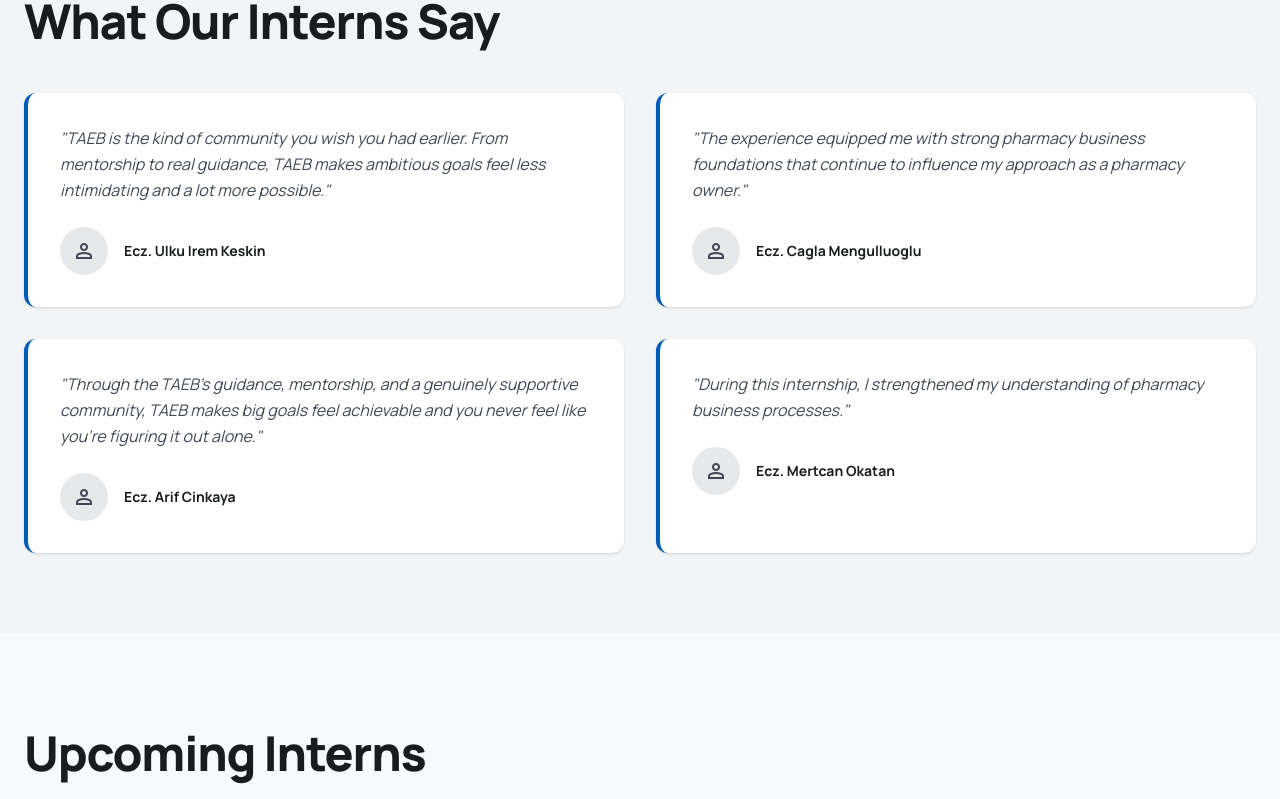
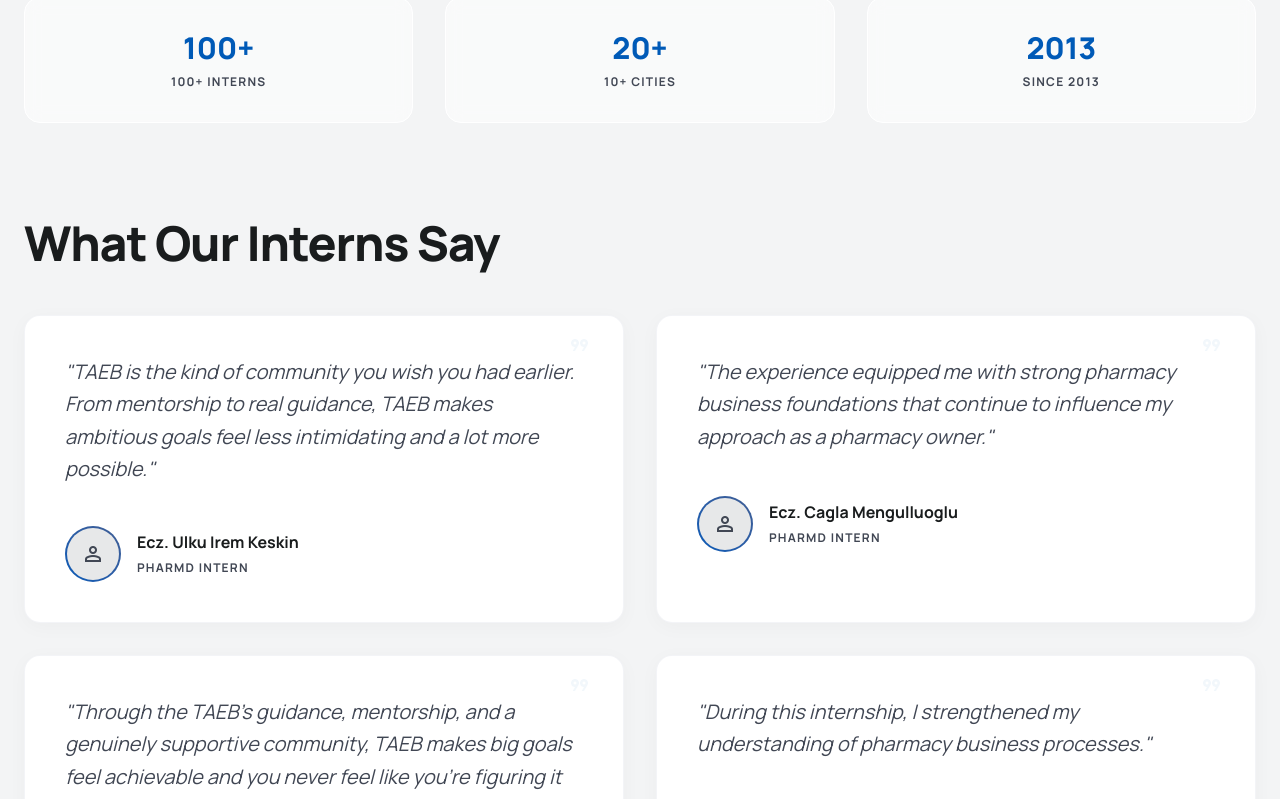
Before and after one commit to bulutmuf/taeb, a React (Vite) app: page /internship in a window 1280 px wide. Shown: the part 460-1259 px from the top of the page. Built offline with nearby package versions, Linux system fonts and the light colour scheme.

Commit message:
feat: redesign testimonials with translation toggle, social proof, and content protection

```diff
--- a/src/components/Layout.tsx
+++ b/src/components/Layout.tsx
@@ -25,12 +25,16 @@
   }, [pathname, t]);
 
   return (
-    <div className="min-h-screen flex flex-col font-sans bg-surface text-on-surface">
-      <Navbar />
+    <div className="min-h-screen flex flex-col font-sans bg-surface text-on-surface select-none">
+      <div className="select-text">
+        <Navbar />
+      </div>
       <main className="flex-grow pt-0 animate-fade-in-up" key={pathname}>
         <Outlet />
       </main>
-      <Footer />
+      <div className="select-text">
+        <Footer />
+      </div>
     </div>
   );
 }
--- a/src/components/TestimonialCard.tsx
+++ b/src/components/TestimonialCard.tsx
@@ -1,22 +1,56 @@
+import { useState } from "react";
+import { useTranslation } from "react-i18next";
+
 interface TestimonialCardProps {
-  quote: string;
+  quoteKey: string;
   name: string;
   image?: string;
 }
 
-export default function TestimonialCard({ quote, name, image }: TestimonialCardProps) {
+export default function TestimonialCard({ quoteKey, name, image }: TestimonialCardProps) {
+  const { t, i18n } = useTranslation();
+  const [showTurkish, setShowTurkish] = useState(false);
+
+  const isTurkishSite = i18n.language === 'tr';
+
   return (
-    <div className="bg-surface-container-lowest p-8 rounded-xl shadow-sm border-l-4 border-primary hover:shadow-md transition-shadow">
-      <p className="text-on-surface-variant leading-relaxed italic mb-6">"{quote}"</p>
-      <div className="flex items-center gap-4">
-        <div className="w-12 h-12 rounded-full bg-surface-container-high flex items-center justify-center overflow-hidden">
-          {image ? (
-            <img src={image} alt={name} className="w-full h-full object-cover" />
-          ) : (
-            <span className="material-symbols-outlined text-on-surface-variant">person</span>
+    <div className="relative group bg-white p-10 rounded-2xl shadow-[0_4px_20px_rgba(0,0,0,0.03)] border border-outline-variant/20 hover:shadow-[0_8px_30px_rgba(0,0,0,0.06)] transition-all duration-500 overflow-hidden select-text">
+      {/* Decorative Quote Icon */}
+      <div className="absolute top-4 right-8 text-primary/5 select-none pointer-events-none">
+        <span className="material-symbols-outlined text-8xl font-black">format_quote</span>
+      </div>
+
+      <div className="relative z-10">
+        <p className="text-on-surface-variant font-editorial text-xl italic leading-relaxed mb-10 min-h-[100px]">
+          "{showTurkish ? t(quoteKey, { lng: 'tr' }) : t(quoteKey, { lng: 'en' })}"
+        </p>
+
+        <div className="flex items-center justify-between mt-auto">
+          <div className="flex items-center gap-4">
+            <div className="w-14 h-14 rounded-full p-0.5 bg-gradient-to-tr from-primary to-secondary transition-transform group-hover:scale-105 duration-500">
+              <div className="w-full h-full rounded-full bg-surface-container-high flex items-center justify-center overflow-hidden">
+                {image ? (
+                  <img src={image} alt={name} className="w-full h-full object-cover" />
+                ) : (
+                  <span className="material-symbols-outlined text-on-surface-variant text-xl">person</span>
+                )}
+              </div>
+            </div>
+            <div>
+              <span className="block font-bold text-on-surface text-base">{name}</span>
+              <span className="text-xs text-on-surface-variant uppercase tracking-widest font-bold">PharmD Intern</span>
+            </div>
+          </div>
+
+          {isTurkishSite && (
+            <button
+              onClick={() => setShowTurkish(!showTurkish)}
+              className="px-4 py-2 rounded-full text-[10px] font-black tracking-widest uppercase transition-all duration-300 border border-primary/20 hover:bg-primary hover:text-white select-none active:scale-95"
+            >
+              {showTurkish ? "Read Original" : "Türkçe Oku"}
+            </button>
           )}
         </div>
-        <span className="font-bold text-on-surface text-sm">{name}</span>
       </div>
     </div>
   );
--- a/src/locales/en.json
+++ b/src/locales/en.json
@@ -127,7 +127,29 @@
     "description": "TAEB provides fully funded internship opportunities in the United States for pharmacy students from Turkey.",
     "upcomingInterns": "Upcoming Interns",
     "pastInterns": "Our Interns",
-    "testimonials": "What Our Interns Say"
+    "testimonials": "What Our Interns Say",
+    "testimonial_1": {
+      "quote": "TAEB is the kind of community you wish you had earlier. From mentorship to real guidance, TAEB makes ambitious goals feel less intimidating and a lot more possible.",
+      "name": "Ecz. Ulku Irem Keskin"
+    },
+    "testimonial_2": {
+      "quote": "The experience equipped me with strong pharmacy business foundations that continue to influence my approach as a pharmacy owner.",
+      "name": "Ecz. Cagla Mengulluoglu"
+    },
+    "testimonial_3": {
+      "quote": "Through the TAEB's guidance, mentorship, and a genuinely supportive community, TAEB makes big goals feel achievable and you never feel like you're figuring it out alone.",
+      "name": "Ecz. Arif Cinkaya"
+    },
+    "testimonial_4": {
+      "quote": "During this internship, I strengthened my understanding of pharmacy business processes.",
+      "name": "Ecz. Mertcan Okatan"
+    },
+    "stats": {
+      "title": "Impact in Numbers",
+      "interns": "100+ Interns",
+      "countries": "10+ Cities",
+      "founded": "Since 2013"
+    }
   },
   "members": {
     "headline": "Our Team",
--- a/src/locales/tr.json
+++ b/src/locales/tr.json
@@ -127,7 +127,29 @@
     "description": "TAEB, Türkiye'den eczacılık öğrencilerine Amerika Birleşik Devletleri'nde tam burslu staj imkanı sunmaktadır.",
     "upcomingInterns": "Yaklaşan Stajyerler",
     "pastInterns": "Stajyerlerimiz",
-    "testimonials": "Stajyerlerimiz Ne Diyor?"
+    "testimonials": "Stajyerlerimiz Ne Diyor?",
+    "testimonial_1": {
+      "quote": "TAEB, keşke daha önce tanışsaydım dediğiniz türden bir topluluk. Mentörlükten gerçek rehberliğe kadar TAEB, iddialı hedeflerin daha az korkutucu ve çok daha mümkün hissettirmesini sağlıyor.",
+      "name": "Ecz. Ülkü İrem Keskin"
+    },
+    "testimonial_2": {
+      "quote": "Bu deneyim beni, bir eczane sahibi olarak yaklaşımımı etkilemeye devam eden güçlü eczacılık işletmeciliği temelleriyle donattı.",
+      "name": "Ecz. Çağla Mengüllüoğlu"
+    },
+    "testimonial_3": {
+      "quote": "TAEB'in rehberliği, mentörlüğü ve içtenlikle destekleyici topluluğu sayesinde, TAEB büyük hedeflerin ulaşılabilir hissettirmesini sağlıyor ve asla tek başınıza çabalıyormuşsunuz gibi hissetmiyorsunuz.",
+      "name": "Ecz. Arif Çinkaya"
+    },
+    "testimonial_4": {
+      "quote": "Bu staj süresince eczacılık işletme süreçlerine dair anlayışımı güçlendirdim.",
+      "name": "Ecz. Mertcan Okatan"
+    },
+    "stats": {
+      "title": "Rakamlarla Etkimiz",
+      "interns": "100+ Stajyer",
+      "countries": "10+ Şehir",
+      "founded": "2013'ten Beri"
+    }
   },
   "members": {
     "headline": "Ekibimiz",
--- a/src/pages/Internship.tsx
+++ b/src/pages/Internship.tsx
@@ -22,11 +22,27 @@
 
       <section className="py-20 bg-surface-container-low">
         <div className="max-w-7xl mx-auto px-6">
+          <div className="grid grid-cols-1 md:grid-cols-3 gap-8 mb-24">
+            <div className="bg-white/50 backdrop-blur-sm p-8 rounded-2xl border border-white flex flex-col items-center text-center">
+              <span className="text-3xl font-black text-primary mb-2">100+</span>
+              <span className="text-xs font-bold uppercase tracking-widest text-on-surface-variant">{t("internship.stats.interns")}</span>
+            </div>
+            <div className="bg-white/50 backdrop-blur-sm p-8 rounded-2xl border border-white flex flex-col items-center text-center">
+              <span className="text-3xl font-black text-primary mb-2">20+</span>
+              <span className="text-xs font-bold uppercase tracking-widest text-on-surface-variant">{t("internship.stats.countries")}</span>
+            </div>
+            <div className="bg-white/50 backdrop-blur-sm p-8 rounded-2xl border border-white flex flex-col items-center text-center">
+              <span className="text-3xl font-black text-primary mb-2">2013</span>
+              <span className="text-xs font-bold uppercase tracking-widest text-on-surface-variant">{t("internship.stats.founded")}</span>
+            </div>
+          </div>
+
           <SectionHeading title={t("internship.testimonials")} className="mb-12" />
           <div className="grid grid-cols-1 md:grid-cols-2 gap-8">
-            {testimonials.map((item, i) => (
-              <TestimonialCard key={i} quote={item.quote} name={item.name} image={item.image} />
-            ))}
+            <TestimonialCard quoteKey="internship.testimonial_1.quote" name={t("internship.testimonial_1.name")} />
+            <TestimonialCard quoteKey="internship.testimonial_2.quote" name={t("internship.testimonial_2.name")} />
+            <TestimonialCard quoteKey="internship.testimonial_3.quote" name={t("internship.testimonial_3.name")} />
+            <TestimonialCard quoteKey="internship.testimonial_4.quote" name={t("internship.testimonial_4.name")} />
           </div>
         </div>
       </section>
```
